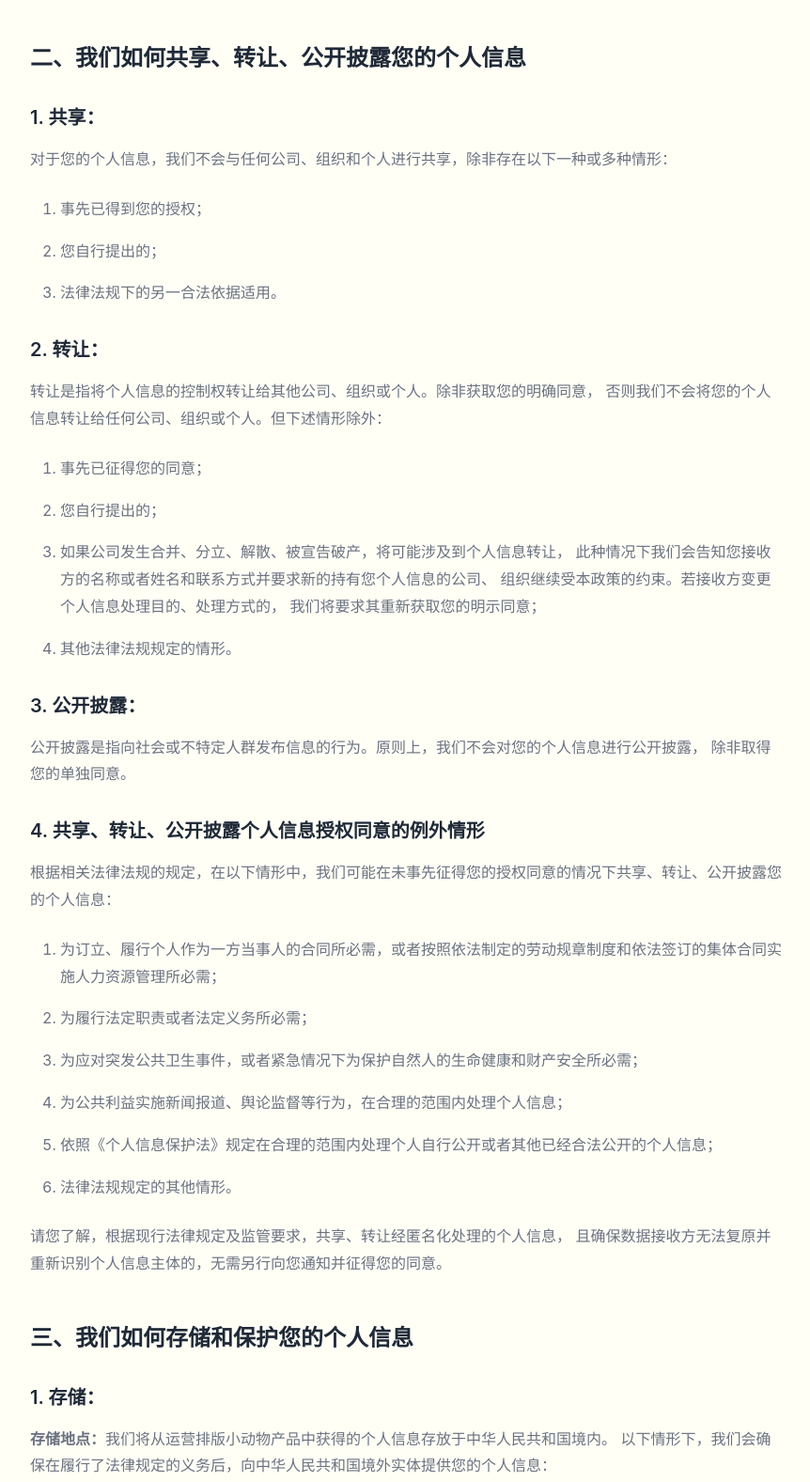
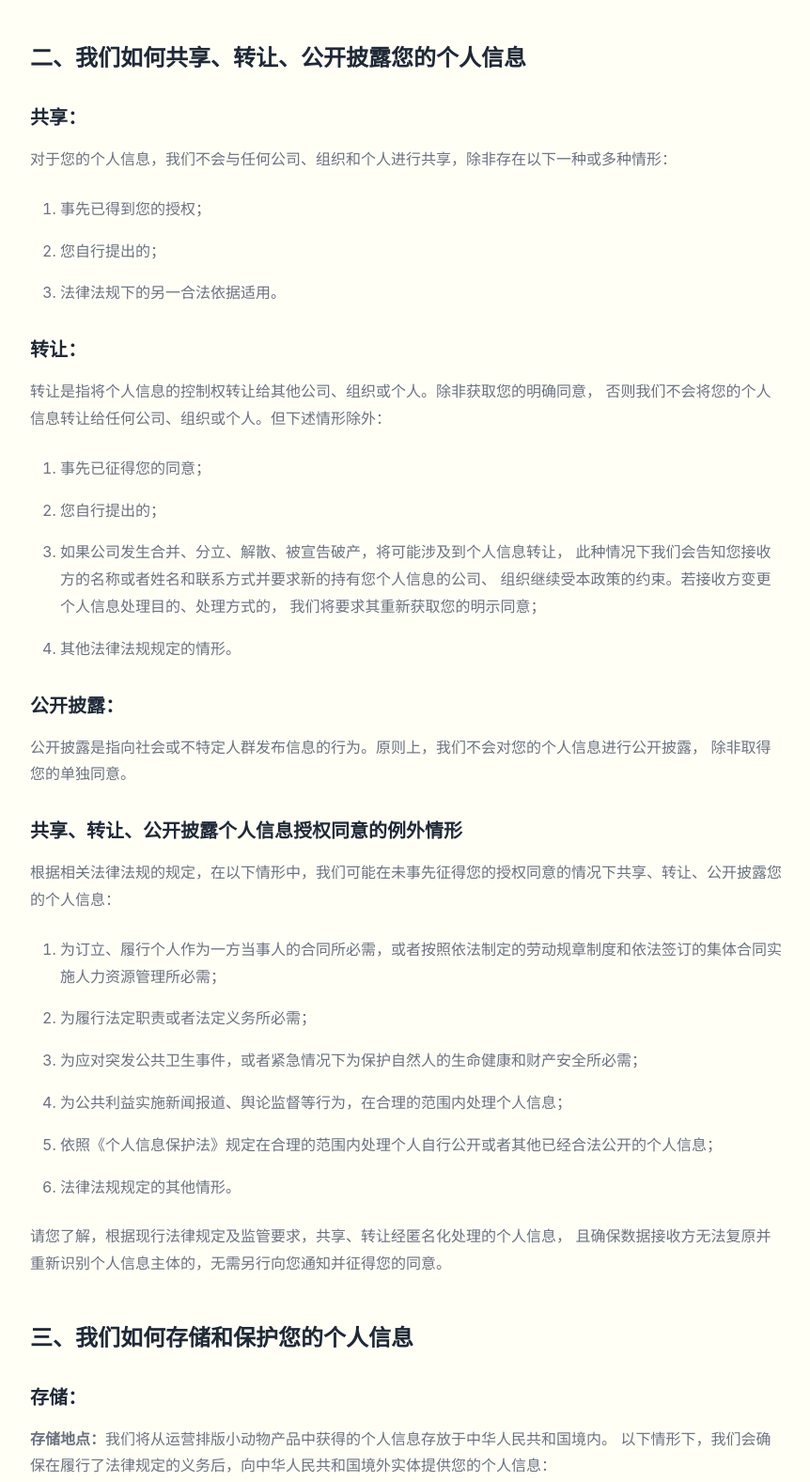
Before and after one commit to deertang/deertang.github.io, a plain HTML site: page privacy-policy.html in a window 1280 px wide. Shown: the part 2223-3800 px from the top of the page at 94% size, without its empty margins (208-1070 px from the left). Drawn offline with Linux system fonts and the light colour scheme.

Commit message:
chore: update privacy policy

```diff
--- a/privacy-policy.html
+++ b/privacy-policy.html
@@ -342,14 +342,14 @@
               <li>
                 <strong>征得授权同意的例外</strong>
                 <p>根据相关法律法规的规定，在以下情形中，我们可以在不征得您的授权同意的情况下收集、使用一些必要的个人信息：</p>
-                <ol>
+                <ul>
                   <li>为订立、履行个人作为一方当事人的合同所必需，或者按照依法制定的劳动规章制度和依法签订的集体合同实施人力资源管理所必需；</li>
                   <li>为履行法定职责或者法定义务所必需；</li>
                   <li>为应对突发公共卫生事件，或者紧急情况下为保护自然人的生命健康和财产安全所必需；</li>
                   <li>为公共利益实施新闻报道、舆论监督等行为，在合理的范围内处理个人信息；</li>
                   <li>依照《个人信息保护法》规定在合理的范围内处理个人自行公开或者其他已经合法公开的个人信息；</li>
                   <li>法律法规规定的其他情形。</li>
-                </ol>
+                </ul>
               </li>
             </ol>
           </section>
@@ -357,7 +357,7 @@
           <section class="policy-section">
             <h2>二、我们如何共享、转让、公开披露您的个人信息</h2>
 
-            <h3>1. 共享：</h3>
+            <h3>共享：</h3>
             <p>对于您的个人信息，我们不会与任何公司、组织和个人进行共享，除非存在以下一种或多种情形：</p>
             <ol>
               <li>事先已得到您的授权；</li>
@@ -365,7 +365,7 @@
               <li>法律法规下的另一合法依据适用。</li>
             </ol>
 
-            <h3>2. 转让：</h3>
+            <h3>转让：</h3>
             <p>
               转让是指将个人信息的控制权转让给其他公司、组织或个人。除非获取您的明确同意，
               否则我们不会将您的个人信息转让给任何公司、组织或个人。但下述情形除外：
@@ -382,13 +382,13 @@
               <li>其他法律法规规定的情形。</li>
             </ol>
 
-            <h3>3. 公开披露：</h3>
+            <h3>公开披露：</h3>
             <p>
               公开披露是指向社会或不特定人群发布信息的行为。原则上，我们不会对您的个人信息进行公开披露，
               除非取得您的单独同意。
             </p>
 
-            <h3>4. 共享、转让、公开披露个人信息授权同意的例外情形</h3>
+            <h3>共享、转让、公开披露个人信息授权同意的例外情形</h3>
             <p>根据相关法律法规的规定，在以下情形中，我们可能在未事先征得您的授权同意的情况下共享、转让、公开披露您的个人信息：</p>
             <ol>
               <li>为订立、履行个人作为一方当事人的合同所必需，或者按照依法制定的劳动规章制度和依法签订的集体合同实施人力资源管理所必需；</li>
@@ -408,7 +408,7 @@
           <section class="policy-section">
             <h2>三、我们如何存储和保护您的个人信息</h2>
 
-            <h3>1. 存储：</h3>
+            <h3>存储：</h3>
             <p>
               <strong>存储地点：</strong>我们将从运营排版小动物产品中获得的个人信息存放于中华人民共和国境内。
               以下情形下，我们会确保在履行了法律规定的义务后，向中华人民共和国境外实体提供您的个人信息：
@@ -429,7 +429,7 @@
               并对所持有的您的个人信息进行删除或匿名化处理。
             </p>
 
-            <h3>2. 保护：</h3>
+            <h3>保护：</h3>
             <p>
               为了保护您的个人信息安全，我们将努力采取各种符合行业标准的安全措施来保护您的个人信息以最大程度降低您的个人信息被毁损、
               盗用、泄露、非授权访问、使用、披露和更改的风险。我们将积极建立数据分类分级制度、数据安全管理规范、
```
